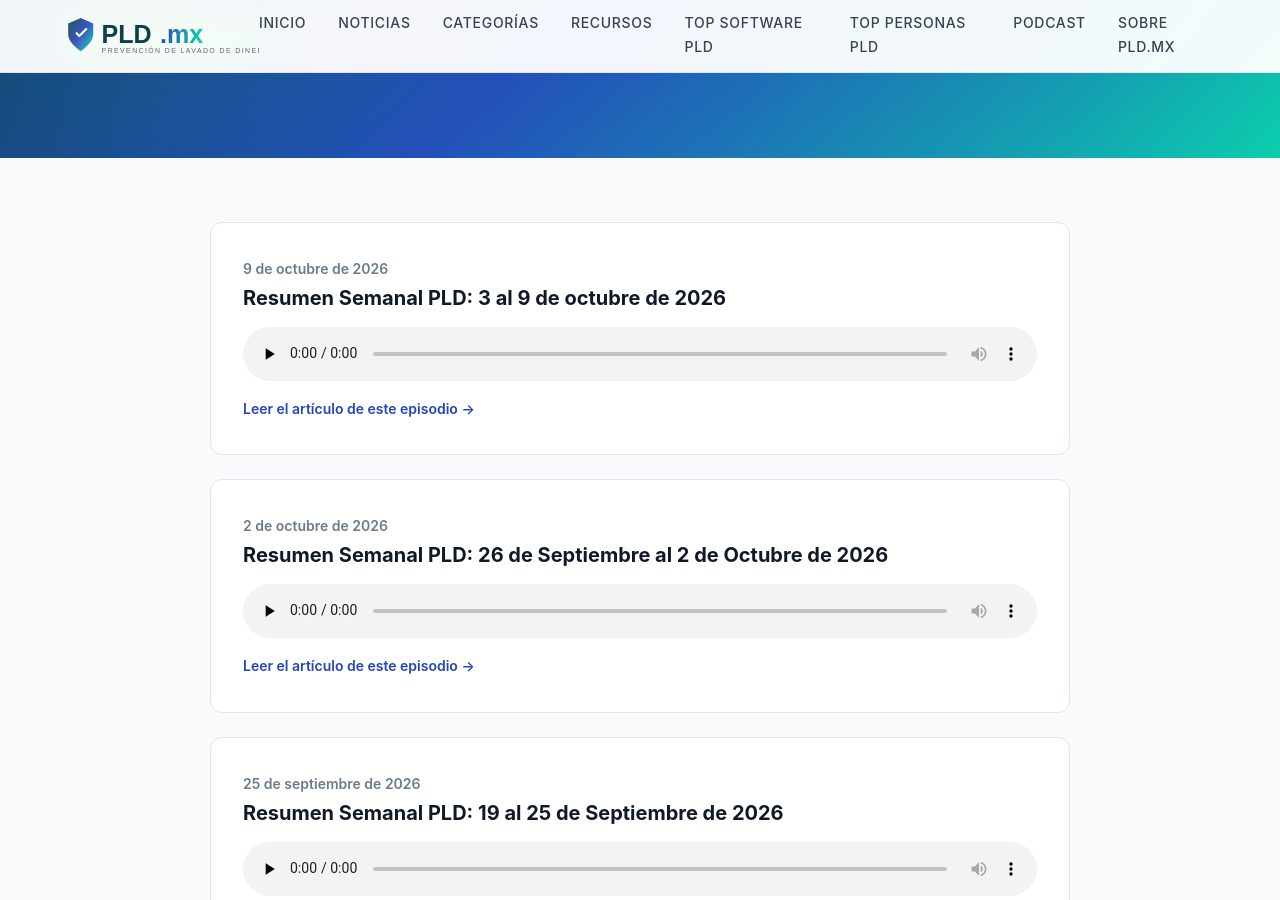
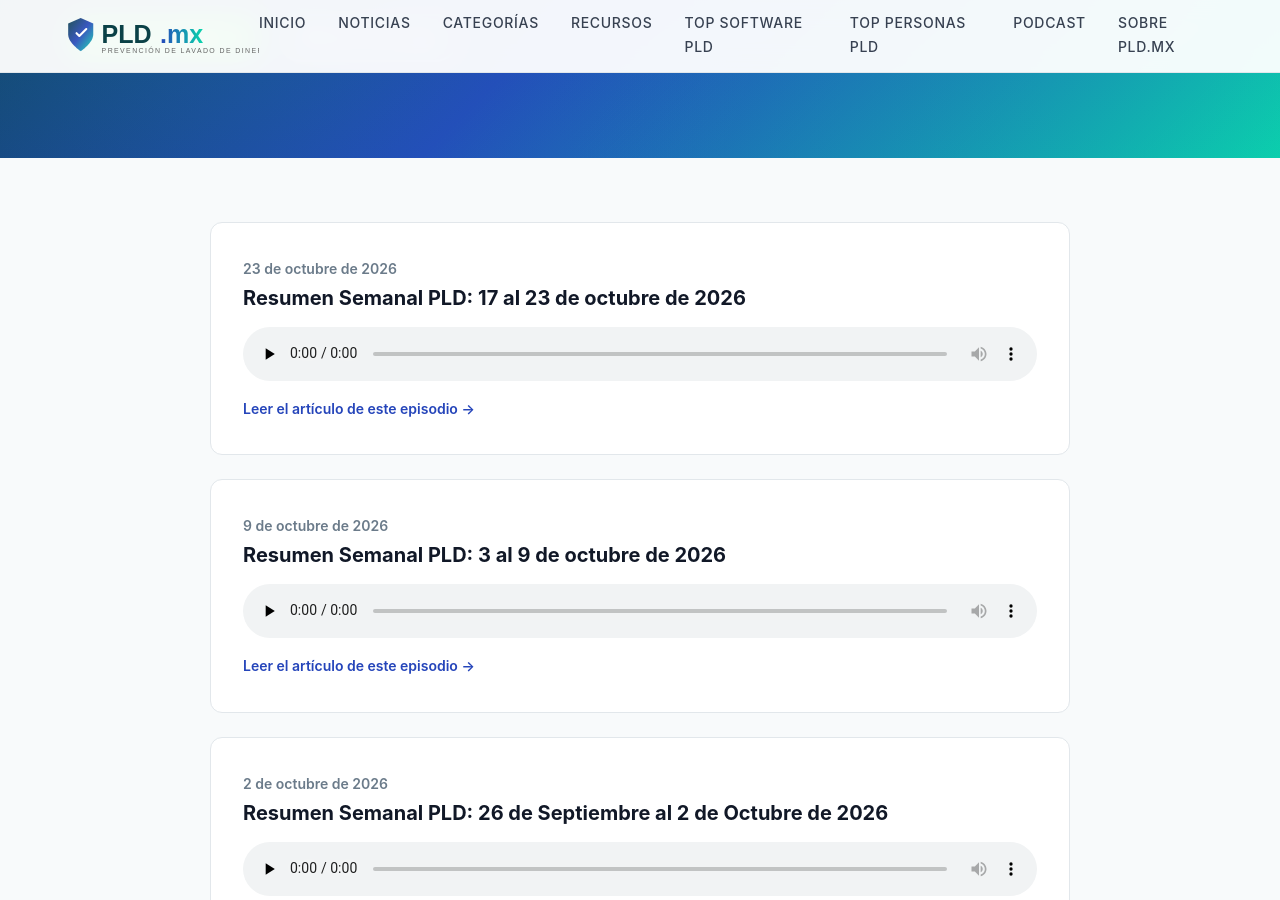
Before and after one commit to jovenjuanpirami/pld.mx, a Jekyll site: the page built from pages/podcast.html, in a window 1280 px wide and 900 px high, scrolled down 356 px. Built offline with Jekyll 4.4.1, drawn with Linux system fonts in a browser that asks for light colours; some web fonts are replaced.

Commit message:
Track new podcast episode(s)

```diff
--- a/_data/podcast_episodes.json
+++ b/_data/podcast_episodes.json
@@ -160,5 +160,11 @@
     "buzzsprout_id": 19935940,
     "published_at": "2026-10-09T11:00:00.000-04:00",
     "title": "Resumen Semanal PLD: 3 al 9 de octubre de 2026"
+  },
+  "2026-10-23-resumen-semanal-pld": {
+    "audio_url": "https://www.buzzsprout.com/2617719/episodes/20009011-resumen-semanal-pld-17-al-23-de-octubre-de-2026.mp3",
+    "buzzsprout_id": 20009011,
+    "published_at": "2026-10-23T11:00:00.000-04:00",
+    "title": "Resumen Semanal PLD: 17 al 23 de octubre de 2026"
   }
 }
```
